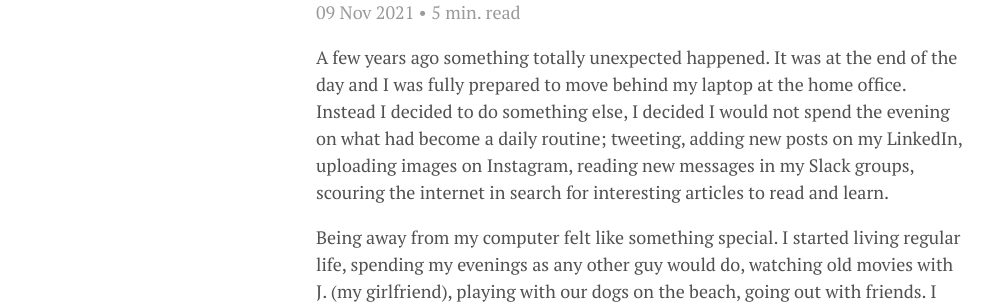
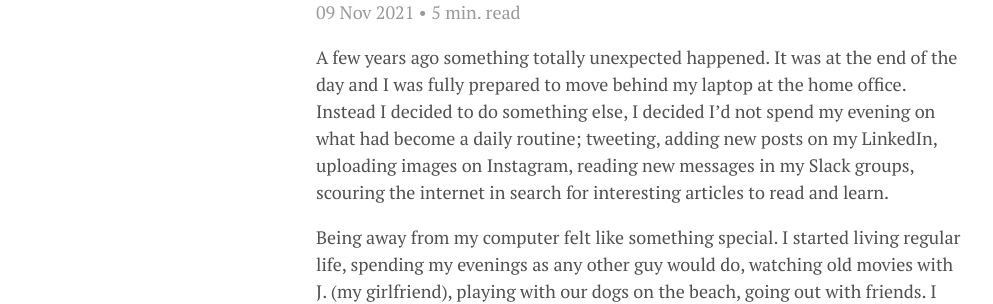
Before and after one commit to lgeurts/lgeurts.github.io, a Jekyll site: the page built from _posts/2021-11-09-why-i-decided-to-limit-my-social-presence.md, in a window 1280 px wide and 900 px high. Shown: the part 255-559 px from the top of the window, without its empty margins (0-993 px from the left). Built offline with Jekyll 4.4.1, drawn with Linux system fonts in a browser that asks for light colours; nearby versions of some CDN libraries; comment, search, counter and statistics services are not loaded.

Commit message:
Update 2021-11-09-why-i-decided-to-limit-my-social-presence.md

```diff
--- a/_posts/2021-11-09-why-i-decided-to-limit-my-social-presence.md
+++ b/_posts/2021-11-09-why-i-decided-to-limit-my-social-presence.md
@@ -8,7 +8,7 @@
 tags: [ Health ]
 
 ---
-A few years ago something totally unexpected happened. It was at the end of the day and I was fully prepared to move behind my laptop at the home office. Instead I decided to do something else, I decided I would not spend the evening on what had become a daily routine; tweeting, adding new posts on my LinkedIn, uploading images on Instagram, reading new messages in my Slack groups, scouring the internet in search for interesting articles to read and learn.
+A few years ago something totally unexpected happened. It was at the end of the day and I was fully prepared to move behind my laptop at the home office. Instead I decided to do something else, I decided I'd not spend my evening on what had become a daily routine; tweeting, adding new posts on my LinkedIn, uploading images on Instagram, reading new messages in my Slack groups, scouring the internet in search for interesting articles to read and learn.
 
 Being away from my computer felt like something special. I started living regular life, spending my evenings as any other guy would do, watching old movies with J. (my  girlfriend), playing with our dogs on the beach, going out with friends. I could have spent time behind this blog as well, but I chose not to. Instead, I finally was able to get a clear head and think about how I used my computer (and my phone), how I perhaps consumed and processed more information than I really wanted to and what the long term effects of that do to a person.
 
```
